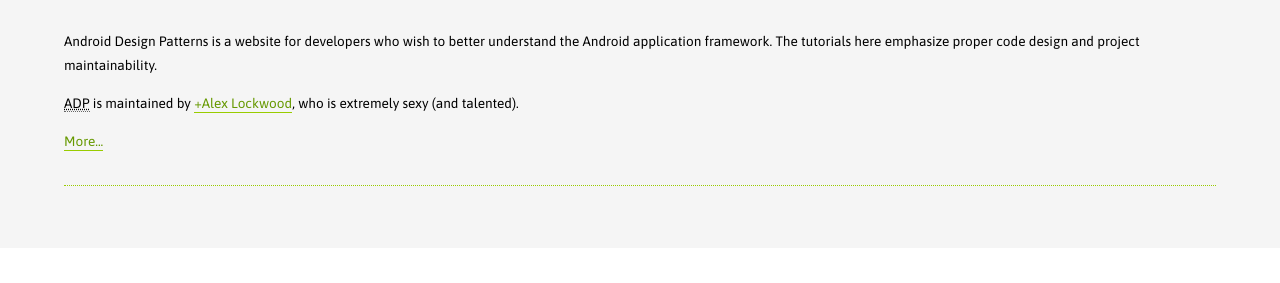
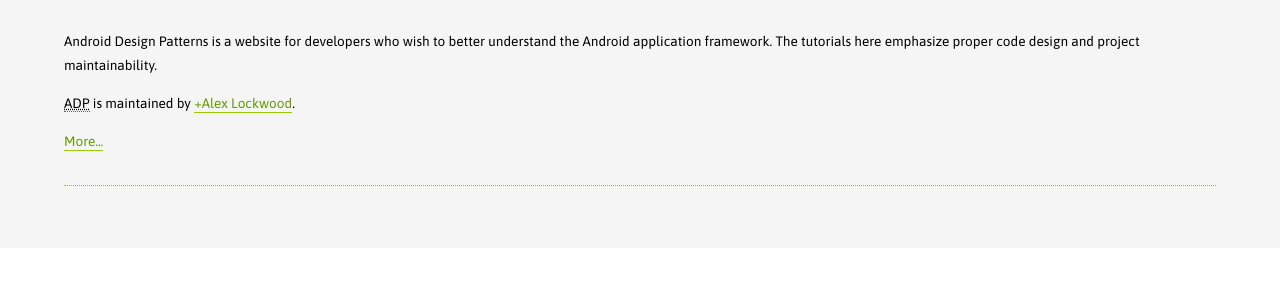
Before and after one commit to alexjlockwood/AndroidDesignPatterns, a Jekyll site: the page built from index.html, in a window 1280 px wide. Shown: the part 2035-2318 px from the top of the page. Built offline with Jekyll 4.4.1, drawn with Linux system fonts in a browser that asks for light colours; Markdown is read by kramdown in place of the engine named in the settings; the list of posts is cut into pages by our own code; comment, search, counter and statistics services are not loaded.

Commit message:
Updated stuff

```diff
--- a/_layouts/default.html
+++ b/_layouts/default.html
@@ -41,7 +41,7 @@
     <div id="info">
       <h2>About the Blog</h2>
       <p>{{ site.name }} is a website for developers who wish to better understand the Android application framework. The tutorials here emphasize proper code design and project maintainability.</p>
-      <p><abbr title="{{ site.name }}">ADP</abbr> is maintained by <a href="https://plus.google.com/+AlexLockwood">+Alex Lockwood</a>, who is extremely sexy (and talented).</p>
+      <p><abbr title="{{ site.name }}">ADP</abbr> is maintained by <a href="https://plus.google.com/+AlexLockwood">+Alex Lockwood</a>.</p>
       <p><a href="/about/">More...</a></p>
       <hr />
 
```
